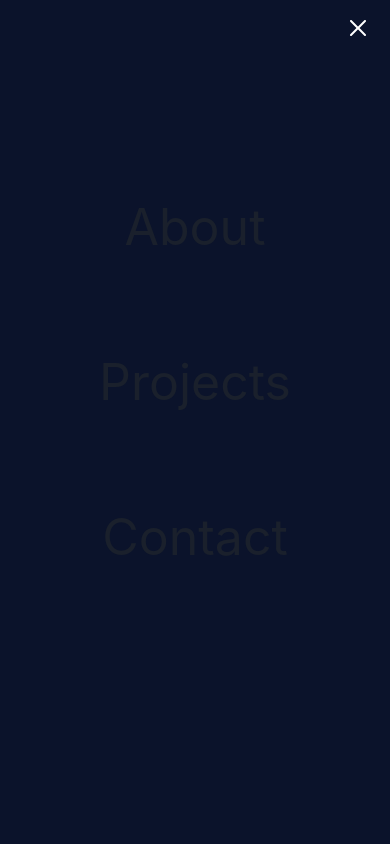
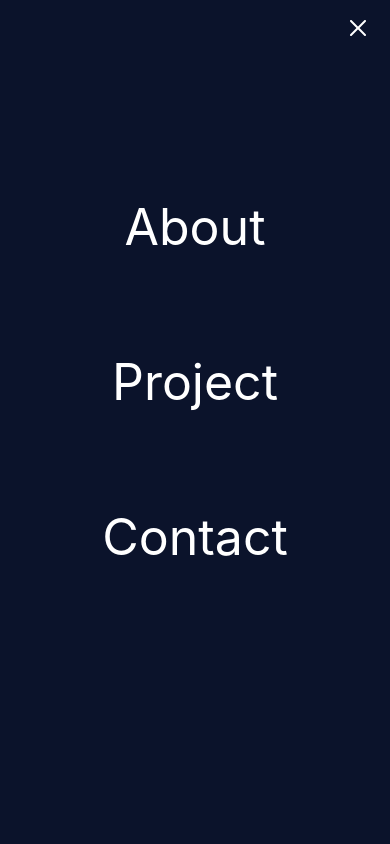
Before and after one commit to Drew-Bae/Portfolio-3.0, a React (Vite) app: page / in a window 390 px wide. Both pictures are taken after a click on the button "Open menu". Shown: the top 844 px of the page. Built offline with nearby package versions, Linux system fonts and the light colour scheme.

Commit message:
Fixed some problems with mobile view and email contact link

```diff
--- a/src/components/Contact.tsx
+++ b/src/components/Contact.tsx
@@ -8,9 +8,14 @@ const Contact = () => {
       <Heading fontSize={"1.875em"} mb={5} color="white">
         Let's stay in touch!
       </Heading>
-      <Text fontSize={"1.125em"} color="#5bc0beff" mb={6}>
+      <Link
+        href={"mailto:drewbae912@gmail.com"}
+        fontSize={"1.125em"}
+        color="#5bc0beff"
+        mb={6}
+      >
         drewbae912@gmail.com
-      </Text>
+      </Link>
       <HStack justify="center" spacing={4} pb={36}>
         <Link
           href={"https://www.linkedin.com/in/drew-bae-744919202/"}
--- a/src/components/NavBar.tsx
+++ b/src/components/NavBar.tsx
@@ -127,14 +127,18 @@ const NavBar: React.FC = () => {
                 height="100%"
               >
                 <Text fontSize={50} mb={20} _hover={{ color: "#5bc0beff" }}>
-                  <a href="#about" onClick={onClose}>
-                    About
-                  </a>
+                  <ScrollLink to="About" smooth={true} duration={500}>
+                    <Link color={"white"} _hover={{ textDecoration: "none" }}>
+                      About
+                    </Link>
+                  </ScrollLink>
                 </Text>
                 <Text fontSize={50} mb={20} _hover={{ color: "#5bc0beff" }}>
-                  <a href="#projects" onClick={onClose}>
-                    Projects
-                  </a>
+                  <ScrollLink to="Project" smooth={true} duration={500}>
+                    <Link color={"white"} _hover={{ textDecoration: "none" }}>
+                      Project
+                    </Link>
+                  </ScrollLink>
                 </Text>
                 <Text
                   fontSize={50}
@@ -142,9 +146,11 @@ const NavBar: React.FC = () => {
                   transition="color 0.3s"
                   _hover={{ color: "#5bc0beff" }}
                 >
-                  <a href="#contact" onClick={onClose}>
-                    Contact
-                  </a>
+                  <ScrollLink to="Contact" smooth={true} duration={500}>
+                    <Link color={"white"} _hover={{ textDecoration: "none" }}>
+                      Contact
+                    </Link>
+                  </ScrollLink>
                 </Text>
               </Flex>
             </DrawerBody>
```
